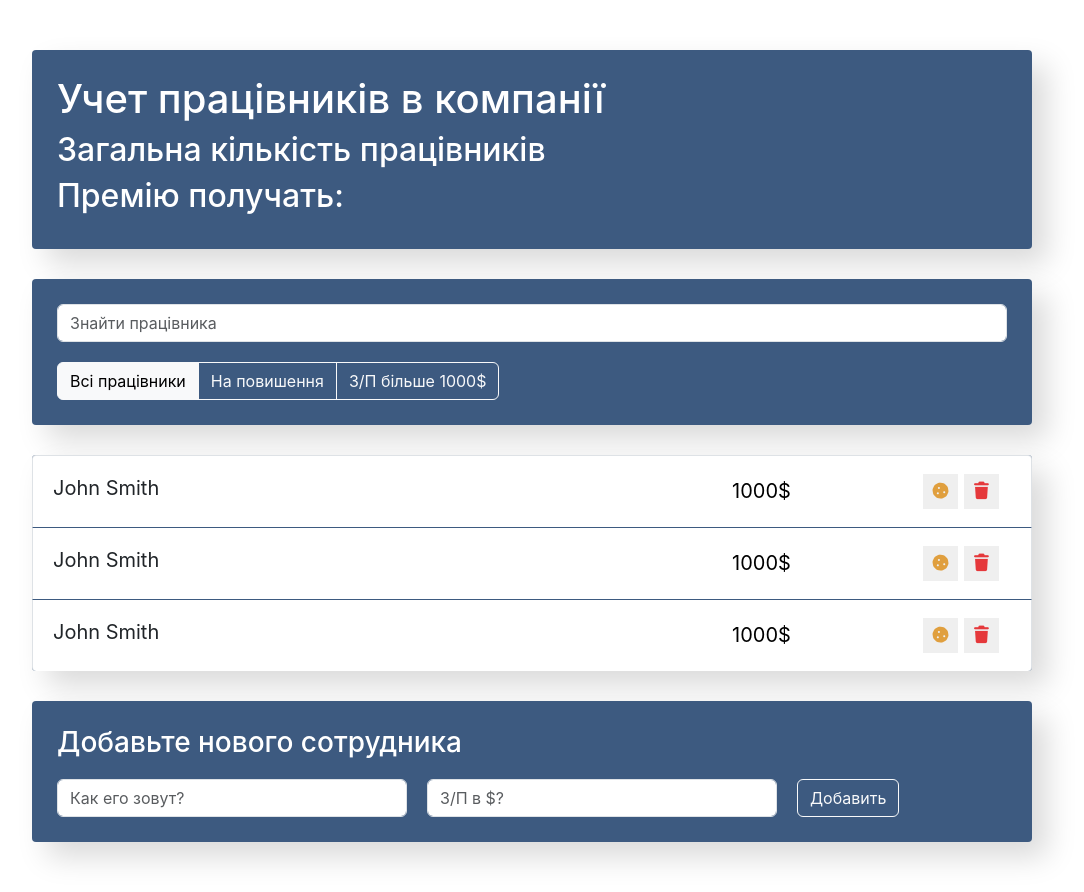
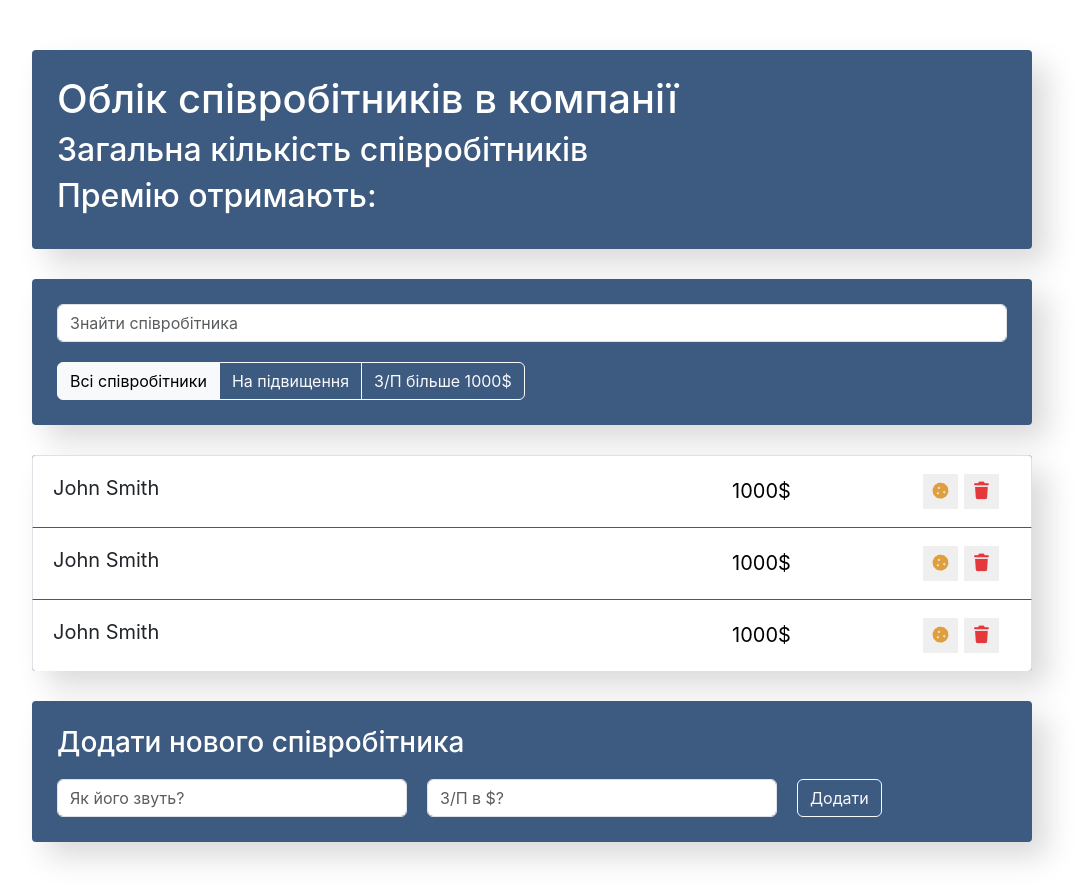
Before and after one commit to nazarSynchyna/employees, a React (Vite) app: page / in a window 1280 px wide. Shown: the whole page, without its empty margins (108-1192 px from the left). Built offline with nearby package versions, Linux system fonts and the light colour scheme.

Commit message:
style: translate UI text from Russian to Ukrainian

```diff
--- a/src/components/app-filter/app-filter.jsx
+++ b/src/components/app-filter/app-filter.jsx
@@ -4,10 +4,10 @@ const AppFilter = () => {
     return (
       <div className="btn-group">
         <button className="btn btn-light" type="button">
-          Всі працівники
+          Всі співробітники
         </button>
         <button className="btn btn-outline-light" type="button">
-          На повишення
+          На підвищення
         </button>
         <button className="btn btn-outline-light" type="button">
           З/П більше 1000$
--- a/src/components/app-info/app-info.jsx
+++ b/src/components/app-info/app-info.jsx
@@ -2,12 +2,12 @@ import './app-info.css';
 
 const AppInfo = () => {
     return (
-        <div className="app-info">
-            <h1>Учет працівників в компанії</h1>
-            <h2>Загальна кількість працівників</h2>
-            <h2>Премію получать: </h2>
-        </div>
-    )
+      <div className="app-info">
+        <h1>Облік співробітників в компанії</h1>
+        <h2>Загальна кількість співробітників</h2>
+        <h2>Премію отримають: </h2>
+      </div>
+    );
 }
 
 export default AppInfo;
--- a/src/components/empoyees-add-form/employees-add-form.jsx
+++ b/src/components/empoyees-add-form/employees-add-form.jsx
@@ -3,12 +3,12 @@ import "./employees-add-form.css";
 const EmployeesAddForm = () => {
   return (
     <div className="app-add-form">
-      <h3>Добавьте нового сотрудника</h3>
+      <h3>Додати нового співробітника</h3>
       <form className="add-form d-flex">
         <input
           type="text"
           className="form-control new-post-label"
-          placeholder="Как его зовут?"
+          placeholder="Як його звуть?"
         />
         <input
           type="number"
@@ -17,7 +17,7 @@ const EmployeesAddForm = () => {
         />
 
         <button type="submit" className="btn btn-outline-light">
-          Добавить
+          Додати
         </button>
       </form>
     </div>
--- a/src/components/search-panel/search-panel.jsx
+++ b/src/components/search-panel/search-panel.jsx
@@ -1,9 +1,13 @@
-import './search-panel.css'
+import "./search-panel.css";
 
 const SearchPanel = () => {
-    return (
-        <input type="text" className="form-control search-input" placeholder="Знайти працівника"/>
-    )
-}
+  return (
+    <input
+      type="text"
+      className="form-control search-input"
+      placeholder="Знайти співробітника"
+    />
+  );
+};
 
 export default SearchPanel;
```
